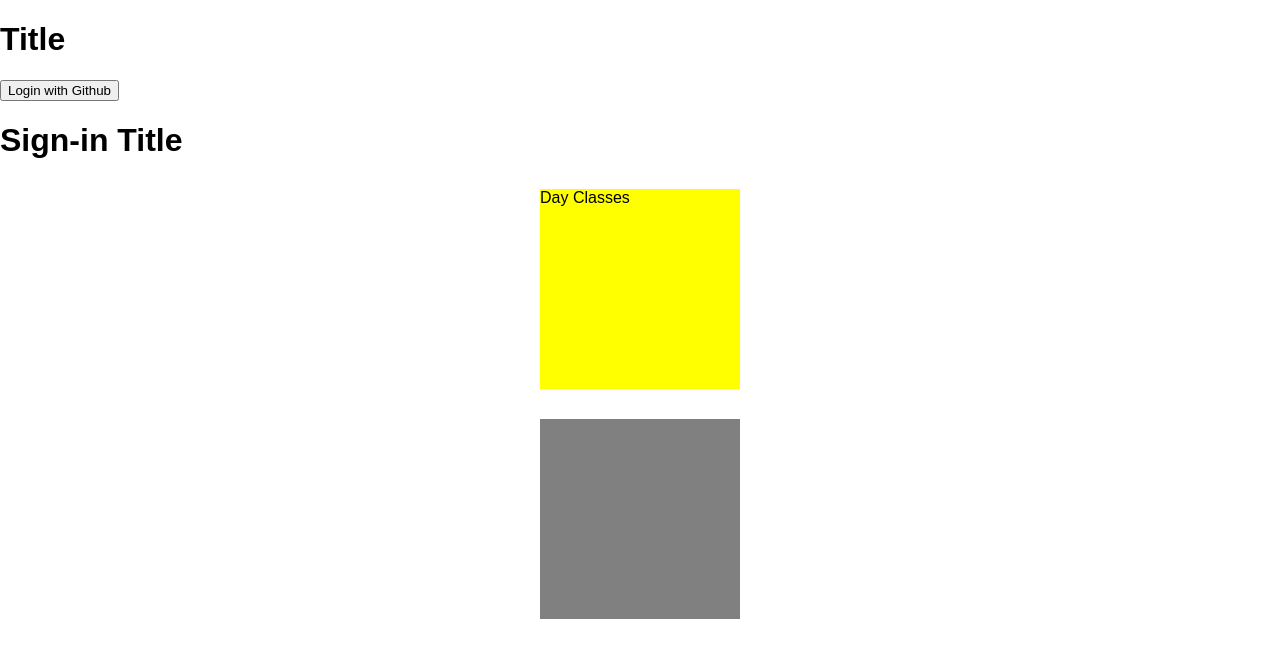
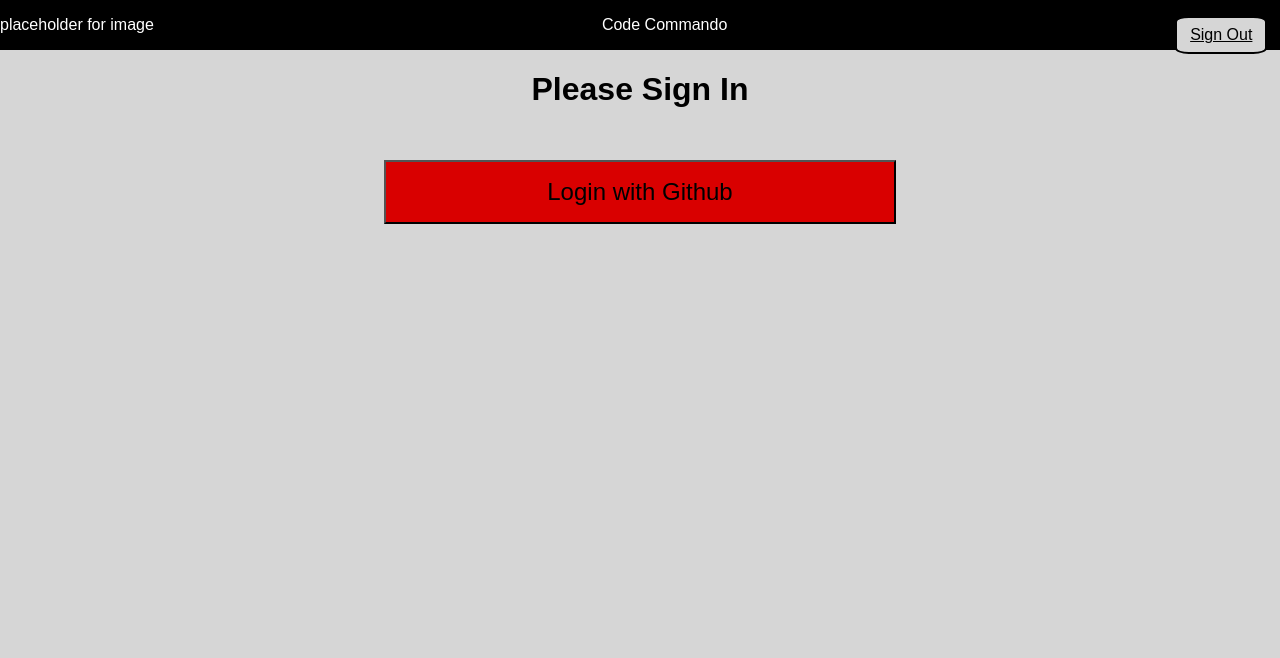
Before and after one commit to code-commando/frontend, a React (Create React App) app: page / in a window 1280 px wide. Shown: the top 658 px of the page. Built offline with nearby package versions, Linux system fonts and the light colour scheme.

Commit message:
styling sign in page

```diff
--- a/src/components/SignIn.js
+++ b/src/components/SignIn.js
@@ -1,21 +1,23 @@
-import React, { Component, Fragment } from 'react';
-import {connect} from 'react-redux';
+import React from 'react';
+import { Component, Fragment } from 'react';
+import { connect } from 'react-redux'
+import HeaderBar from './HeaderBar.js';
 
-const dayClasses = {
-  width: "200px",
-  margin: "30px auto",
-  backgroundColor: "yellow",
-  minHeight: "200px",
-  boxSizing: "border-box"
+const mainStyle = {
+  background: '#D6D6D6',
+  height: '100vh',
+  width: '100%',
+  textAlign: 'center'
+};
+
+const logIn = {
+  width: '40vw',
+  fontSize: '24px',
+  margin: '30px auto',
+  minHeight: '8vh',
+  background: '#D90000',
 }
 
-const eveClasses = {
-  width: "200px",
-  margin: "30px auto",
-  backgroundColor: "grey",
-  minHeight: "200px",
-  boxSizing: "border-box"
-}
 class SignIn extends Component {
 
   // componentDidMount() {
@@ -38,27 +40,22 @@ class SignIn extends Component {
     };
 
     let QueryString = Object.keys(options).map((key) => {
-      return `${key}=` +  encodeURIComponent(options[key]);
+      return `${key}=` + encodeURIComponent(options[key]);
     }).join('&');
 
     let authURL = `${githubURL}?${QueryString}`;
 
     window.location = authURL;
   }
-
-
-
   render() {
     return (
       <Fragment>
-        <header className='sign-in-navbar'>
-          <h1>Title</h1>
-        </header>
-        <div>
-          <button onClick={this.handleClick} >Login with Github</button>
-          <h1>Sign-in Title</h1>
-          <p style={dayClasses}>Day Classes</p>
-          <p style={eveClasses}></p>
+        <div style={mainStyle}>
+          <HeaderBar/>
+          <h1>Please Sign In</h1>
+
+          <button style={logIn} onClick={this.handleClick}>Login with Github
+          </button>
         </div>
       </Fragment>
     );
```
